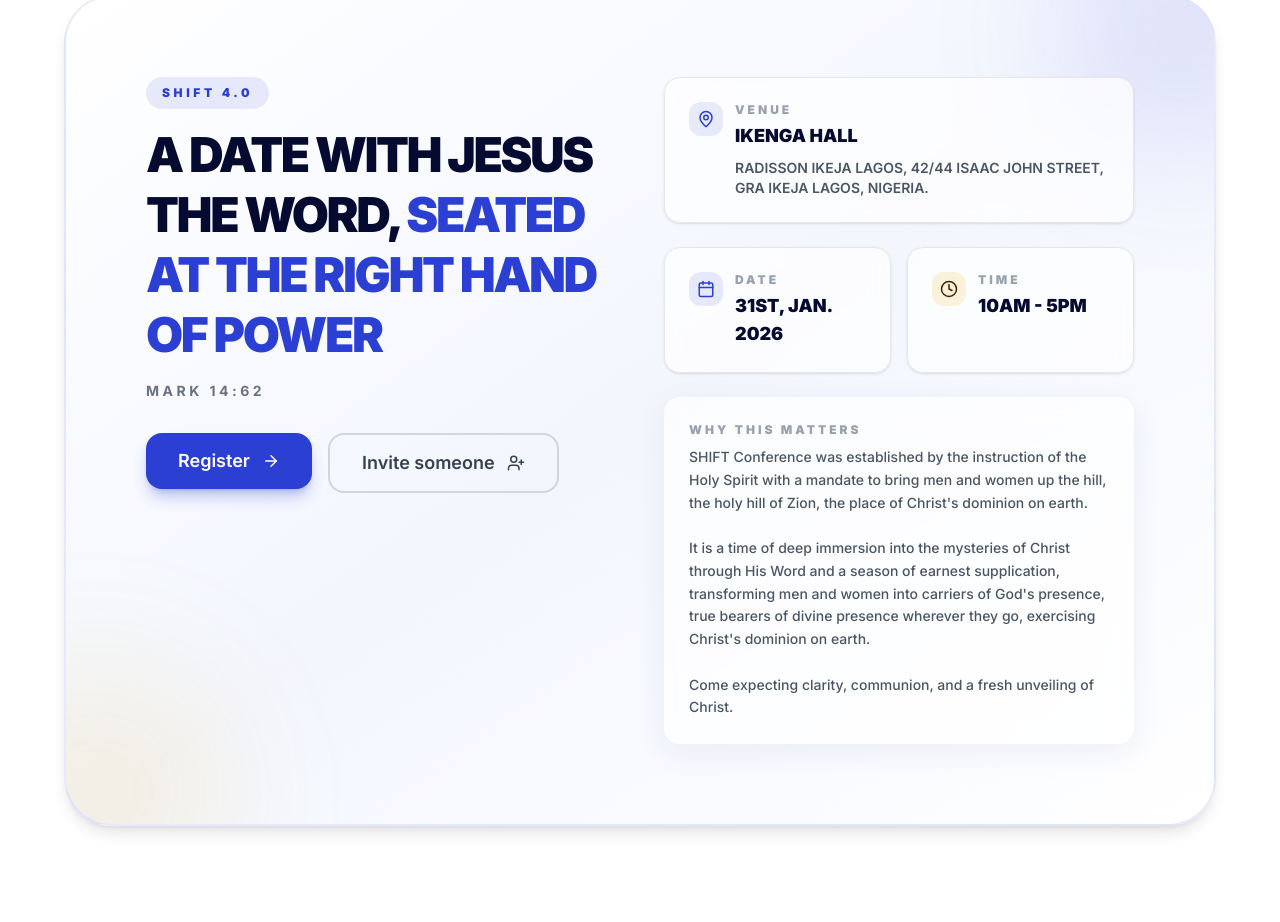
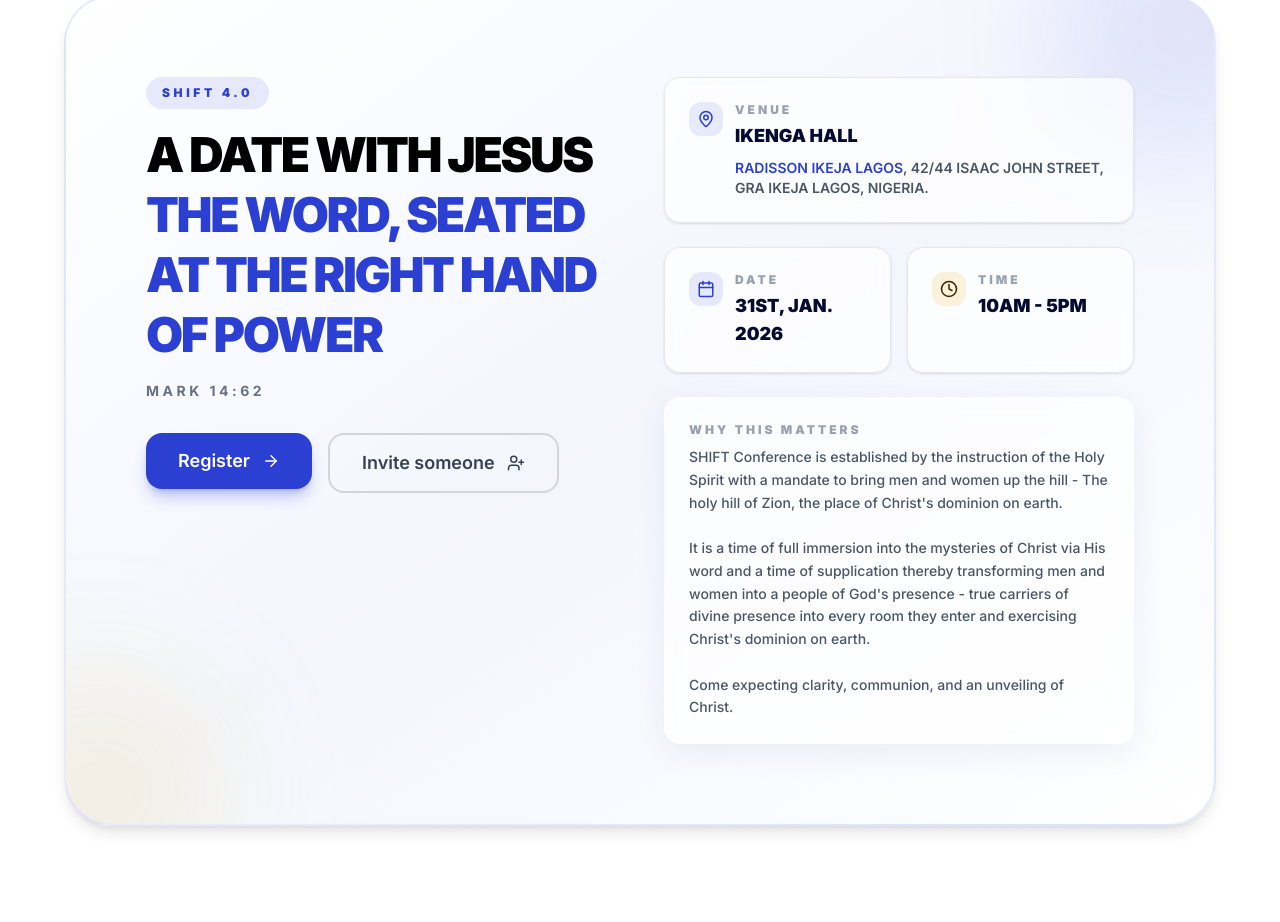
Before and after one commit to Joebim/hillz-shift-4.0, a Next.js app: page / in a window 1280 px wide. Shown: the part 856-1778 px from the top of the page. Built offline with nearby package versions, Linux system fonts and the light colour scheme.

Commit message:
[FIX] landing page

```diff
--- a/app/(site)/page.tsx
+++ b/app/(site)/page.tsx
@@ -30,8 +30,8 @@ export default function HomePage() {
                                         <div className="inline-flex items-center gap-2 px-4 py-2 rounded-full bg-primary/10 text-primary font-black uppercase tracking-[0.3em] text-xs">
                                             SHIFT 4.0
                                         </div>
-                                        <h2 className="text-3xl md:text-5xl font-black text-primary-dark uppercase tracking-tighter leading-tight">
-                                            A DATE WITH JESUS THE WORD, <span className="text-primary">SEATED AT THE RIGHT HAND OF POWER</span>
+                                        <h2 className="text-3xl md:text-5xl font-black uppercase tracking-tighter leading-tight">
+                                            <span className="text-black">A DATE WITH JESUS</span> <span className="text-primary">THE WORD, SEATED AT THE RIGHT HAND OF POWER</span>
                                         </h2>
                                         <p className="text-sm font-bold uppercase tracking-[0.25em] text-gray-500">
                                             MARK 14:62
@@ -65,7 +65,7 @@ export default function HomePage() {
                                                 <div className="text-xs font-black uppercase tracking-[0.25em] text-gray-400">Venue</div>
                                                 <div className="mt-1 text-lg font-black text-primary-dark">IKENGA HALL</div>
                                                 <div className="mt-2 text-sm font-semibold text-gray-600">
-                                                    RADISSON IKEJA LAGOS, 42/44 ISAAC JOHN STREET, GRA IKEJA LAGOS, NIGERIA.
+                                                    <span className="text-primary">RADISSON IKEJA LAGOS</span>, 42/44 ISAAC JOHN STREET, GRA IKEJA LAGOS, NIGERIA.
                                                 </div>
                                             </div>
                                         </div>
@@ -99,11 +99,11 @@ export default function HomePage() {
                                     <div className="glass p-6 rounded-2xl">
                                         <div className="text-xs font-black uppercase tracking-[0.25em] text-gray-400 mb-2">Why this matters</div>
                                         <p className="text-sm text-gray-600 font-medium leading-relaxed">
-                                            SHIFT Conference was established by the instruction of the Holy Spirit with a mandate to bring men and women up the hill, the holy hill of Zion, the place of Christ&apos;s dominion on earth.
+                                            SHIFT Conference is established by the instruction of the Holy Spirit with a mandate to bring men and women up the hill - The holy hill of Zion, the place of Christ&apos;s dominion on earth.
                                             <br /><br />
-                                            It is a time of deep immersion into the mysteries of Christ through His Word and a season of earnest supplication, transforming men and women into carriers of God&apos;s presence, true bearers of divine presence wherever they go, exercising Christ&apos;s dominion on earth.
+                                            It is a time of full immersion into the mysteries of Christ via His word and a time of supplication thereby transforming men and women into a people of God&apos;s presence - true carriers of divine presence into every room they enter and exercising Christ&apos;s dominion on earth.
                                             <br /><br />
-                                            Come expecting clarity, communion, and a fresh unveiling of Christ.
+                                            Come expecting clarity, communion, and an unveiling of Christ.
                                         </p>
                                     </div>
                                 </div>
```
